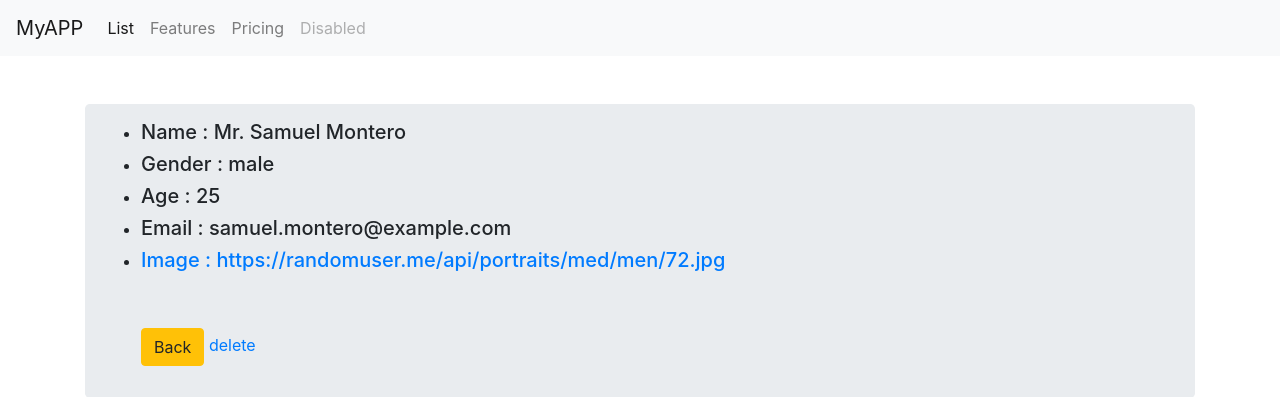
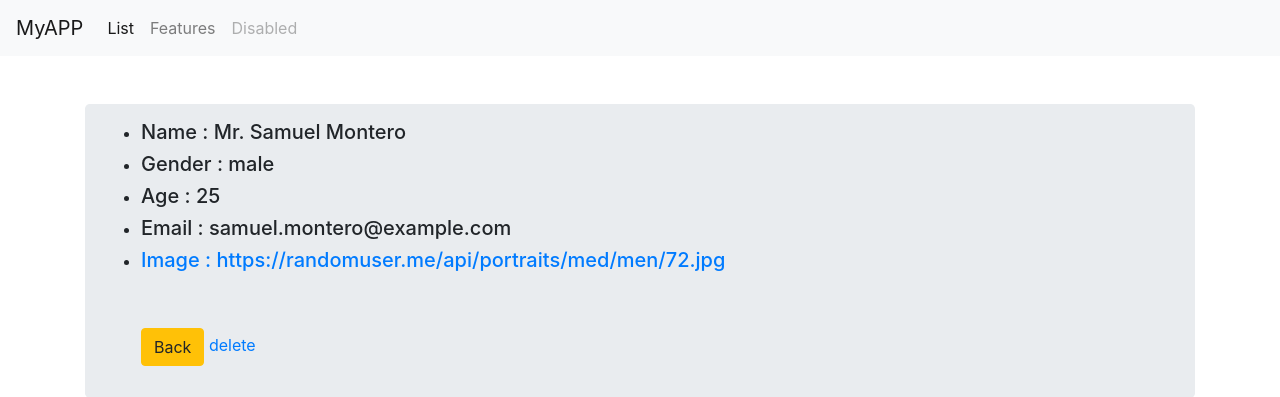
Before and after one commit to shaswat10/MyInternProject, a Django app: page /detail/63/ in a window 1280 px wide. Shown: the top 397 px of the page. Run offline with Django 3.2, Linux system fonts and the light colour scheme; data comes from the database, SQL or seed files in the repository; some libraries are stand-ins or nearby versions.

Commit message:
Update base.html

```diff
--- a/apiproject/templates/base.html
+++ b/apiproject/templates/base.html
@@ -25,9 +25,7 @@
           <li class="nav-item">
             <a class="nav-link" href="#">Features</a>
           </li>
-          <li class="nav-item">
-            <a class="nav-link" href="#">Pricing</a>
-          </li>
+
           <li class="nav-item">
             <a class="nav-link disabled" href="#">Disabled</a>
           </li>
```
